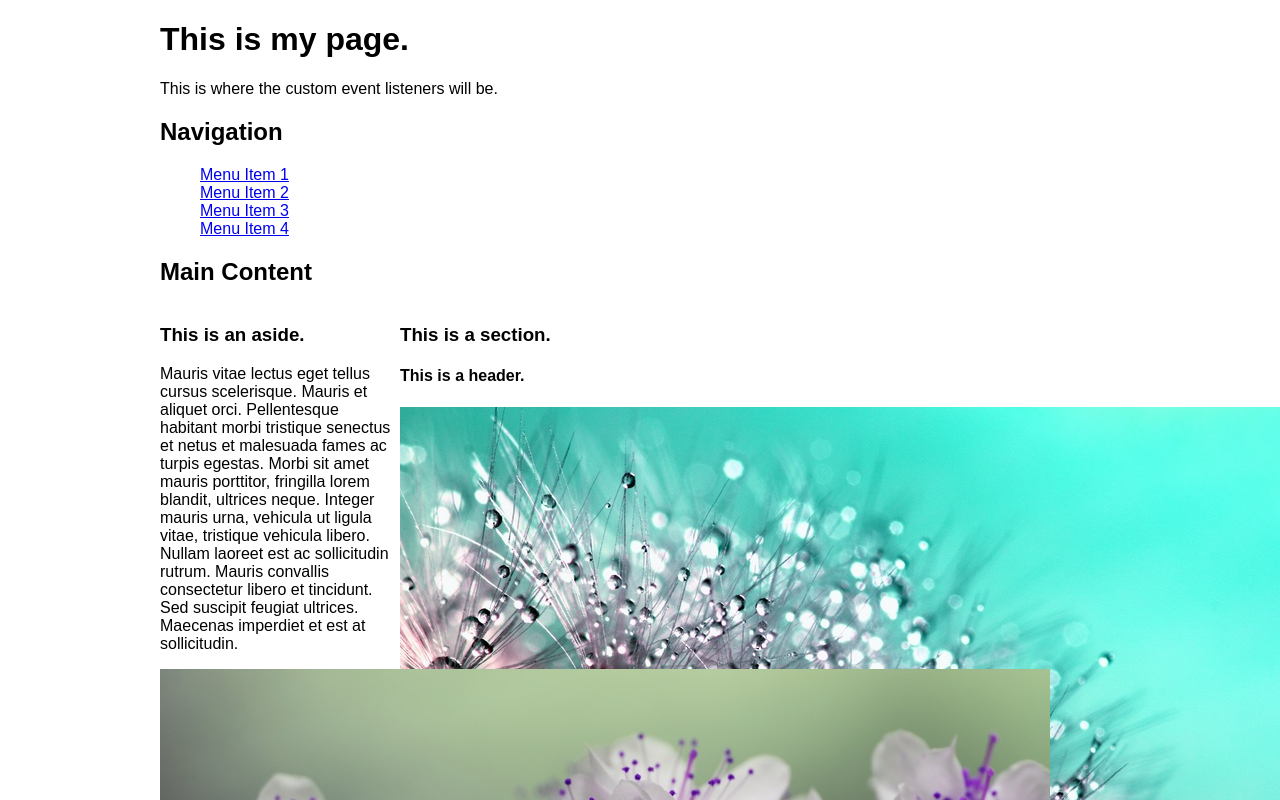
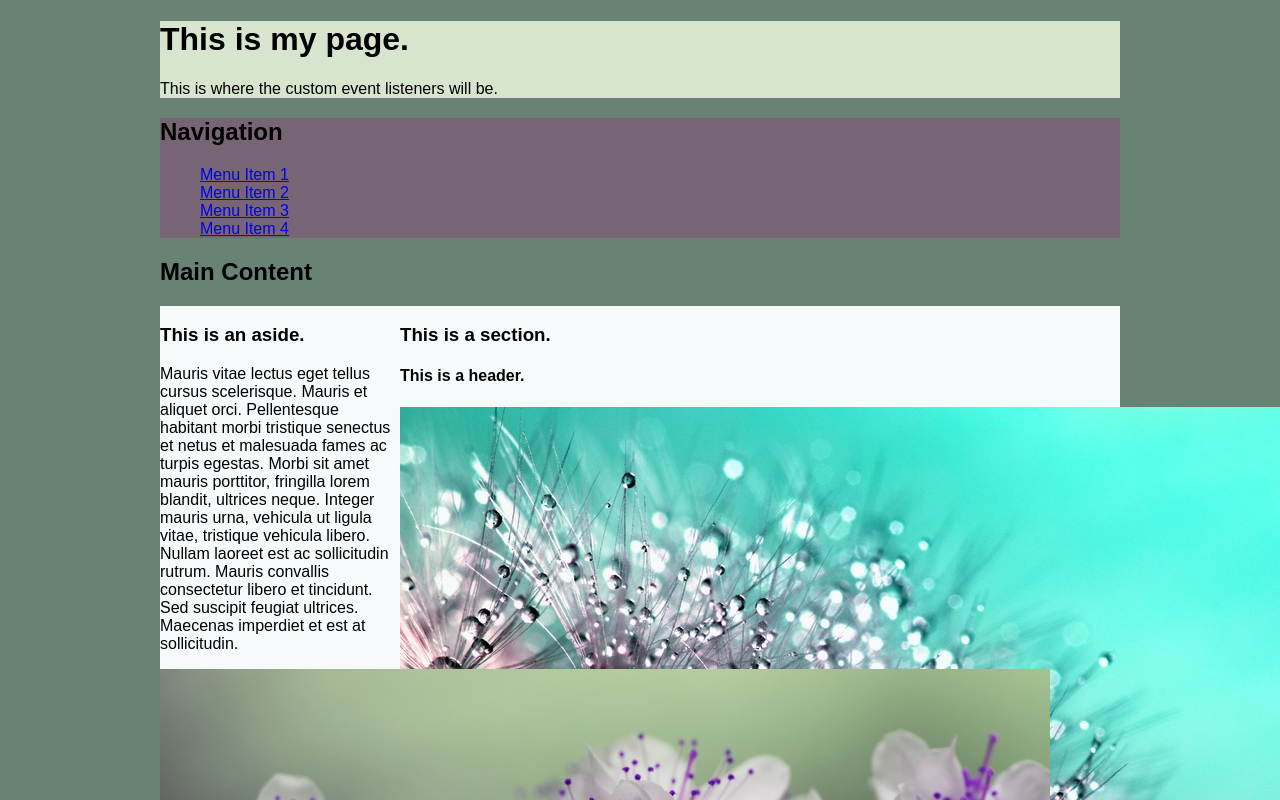
Before and after one commit to blakeleykilgore/hw_listeners_kilgore_blakeley, a plain HTML site: page index.html in a window 1280 px wide. Shown: the top 800 px of the page. Drawn offline with Linux system fonts and the light colour scheme.

Commit message:
Add background colors

```diff
--- a/css/main.css
+++ b/css/main.css
@@ -4,12 +4,29 @@
     padding: 0;
 }
 
+body {
+    background-color: #688374;
+}
 header,
 nav,
 main,
 footer {
     width: 75%;
     margin: auto;
+}
+
+header {
+    background-color: #d7e5cf;
+}
+
+nav {
+    background-color: #776575;
+}
+
+section,
+aside,
+footer {
+    background-color: #f6fafb;
 }
 
 section {
```
